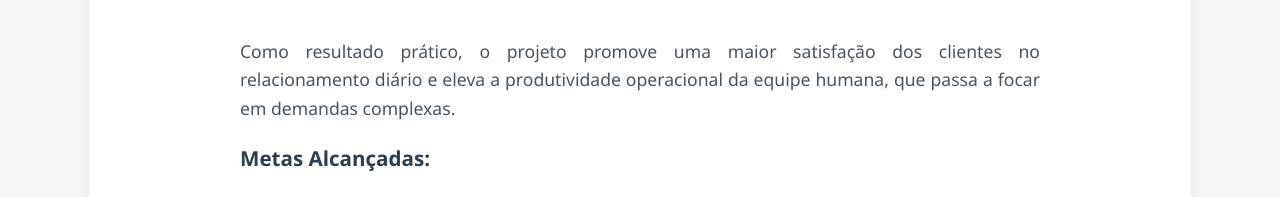
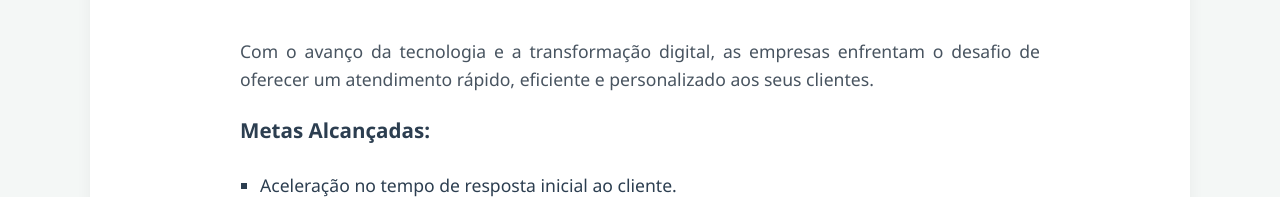
Before and after one commit to Bonifaciodev96/projeto-extens-o, a plain HTML site: page index.html in a window 1280 px wide. Shown: the part 540-737 px from the top of the page. Drawn offline with Linux system fonts and the light colour scheme.

Commit message:
Update index.html

```diff
--- a/index.html
+++ b/index.html
@@ -66,7 +66,7 @@
         <div class="conteudo-texto">
             <p></p>
 
-            <p>Como resultado pr&aacute;tico, o projeto promove uma maior satisfa&ccedil;&atilde;o dos clientes no relacionamento di&aacute;rio e eleva a produtividade operacional da equipe humana, que passa a focar em demandas complexas.</p>
+            <p>Com o avanço da tecnologia e a transformação digital, as empresas enfrentam o desafio de oferecer um atendimento rápido, eficiente e personalizado aos seus clientes.</p>
 
             <h3 style="color: #2c3e50; margin-bottom: 15px;">Metas Alcan&ccedil;adas:</h3>
             <ul class="lista-objetivos">
```
